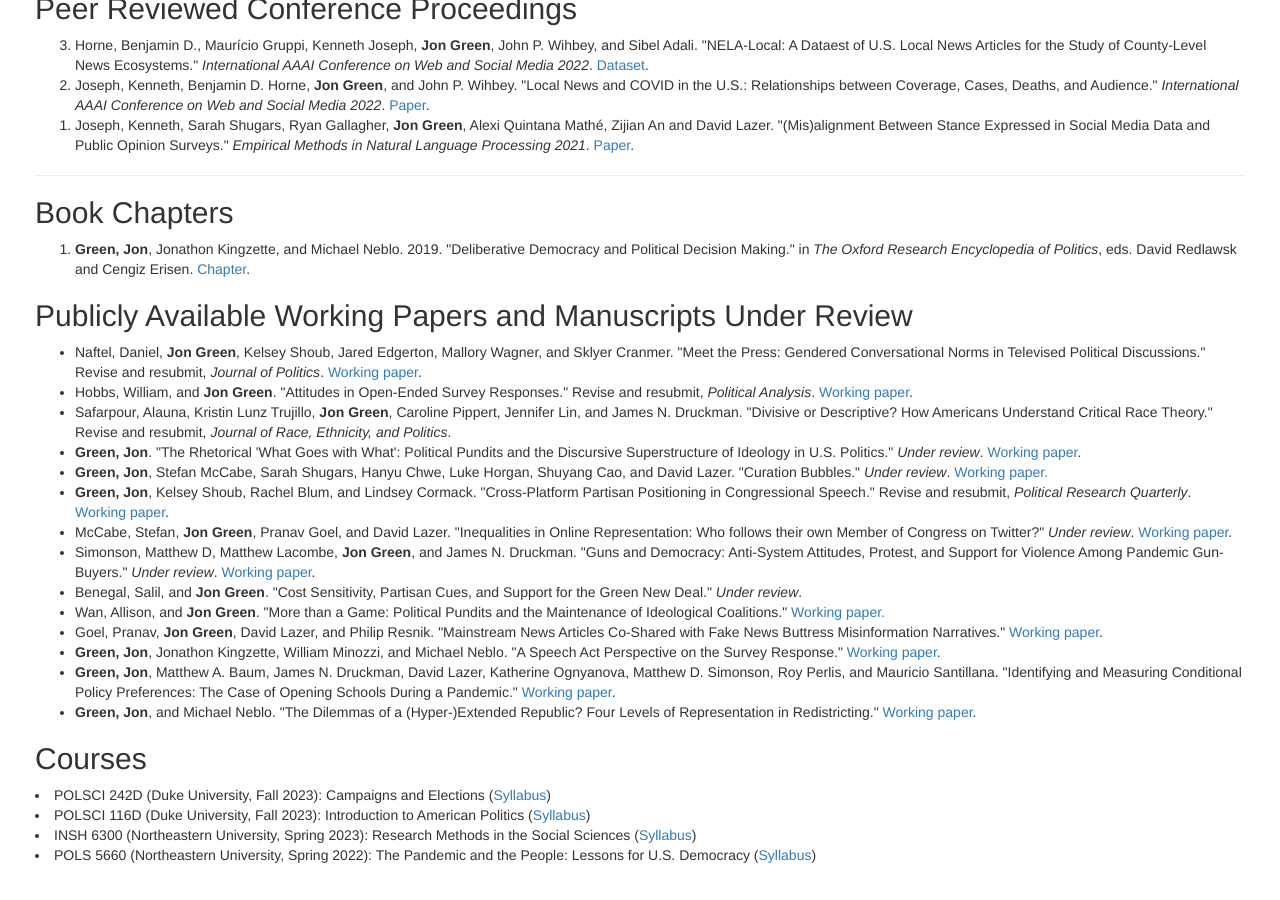
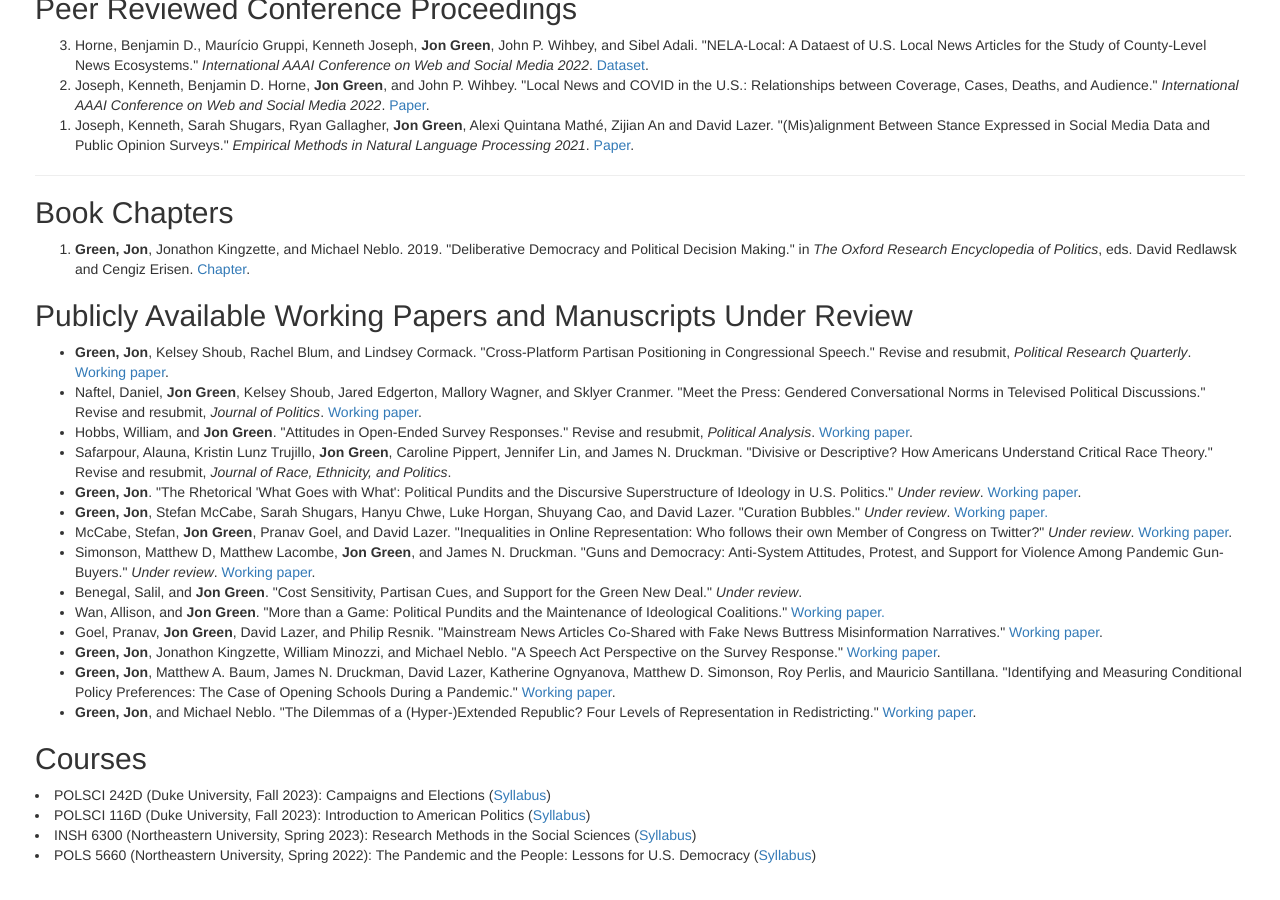
Before and after one commit to jgreen4919/jgreen4919.github.io, a Jekyll site: the page index.html, which Jekyll copies as it is, in a window 1280 px wide and 900 px high, scrolled down 1438 px. Built offline with Jekyll 4.4.1, drawn with Linux system fonts in a browser that asks for light colours; some of the changed lines change nothing that is shown.

Commit message:
reordering

```diff
--- a/index.html
+++ b/index.html
@@ -70,12 +70,12 @@
     <h2>Publicly Available Working Papers and Manuscripts Under Review</h2>
     <ul>
    <!-- <li> Esterling, Kevin, Stefan McCabe, Diogo Ferrari, <strong>Jon Green</strong>, and David Lazer. "Deplatforming Right-Wing Extremists on Twitter Following the January 6 Insurrection." <i>Under review</i>.</li> -->
+    <li> <strong>Green, Jon</strong>, Kelsey Shoub, Rachel Blum, and Lindsey Cormack. "Cross-Platform Partisan Positioning in Congressional Speech." Revise and resubmit, <i>Political Research Quarterly</i>. <a href="https://osf.io/85atn">Working paper</a>.</li>
     <li>Naftel, Daniel, <strong>Jon Green</strong>, Kelsey Shoub, Jared Edgerton, Mallory Wagner, and Sklyer Cranmer. "Meet the Press: Gendered Conversational Norms in Televised Political Discussions." Revise and resubmit, <i>Journal of Politics</i>. <a href="https://osf.io/my8us/">Working paper</a>.</li>
     <li>Hobbs, William, and <strong>Jon Green</strong>. "Attitudes in Open-Ended Survey Responses." Revise and resubmit, <i>Political Analysis</i>. <a href="https://www.dropbox.com/s/4u5mpegkka5mtrd/Will\%20Hobbs_attitudes_in_openended_survey_responses_20230627.pdf">Working paper</a>.</li>
     <li> Safarpour, Alauna, Kristin Lunz Trujillo, <strong>Jon Green</strong>, Caroline Pippert, Jennifer Lin, and James N. Druckman. "Divisive or Descriptive? How Americans Understand Critical Race Theory." Revise and resubmit, <i>Journal of Race, Ethnicity, and Politics</i>.</li>
     <li> <strong>Green, Jon</strong>. "The Rhetorical 'What Goes with What': Political Pundits and the Discursive Superstructure of Ideology in U.S. Politics." <i>Under review</i>. <a href="https://osf.io/vwqnf">Working paper</a>.</li>
     <li> <strong>Green, Jon</strong>, Stefan McCabe, Sarah Shugars, Hanyu Chwe, Luke Horgan, Shuyang Cao, and David Lazer. "Curation Bubbles." <i>Under review</i>. <a href="https://osf.io/vbwer/"> Working paper.</a></li>
-      <li> <strong>Green, Jon</strong>, Kelsey Shoub, Rachel Blum, and Lindsey Cormack. "Cross-Platform Partisan Positioning in Congressional Speech." Revise and resubmit, <i>Political Research Quarterly</i>. <a href="https://osf.io/85atn">Working paper</a>.</li>
       <li>McCabe, Stefan, <strong>Jon Green</strong>, Pranav Goel, and David Lazer. "Inequalities in Online Representation: Who follows their own Member of Congress on Twitter?" <i>Under review</i>. <a href="https://osf.io/x4d6n">Working paper</a>.</li>
       <li>Simonson, Matthew D, Matthew Lacombe, <strong>Jon Green</strong>, and James N. Druckman. "Guns and Democracy: Anti-System Attitudes, Protest, and Support for Violence Among Pandemic Gun-Buyers." <i>Under review</i>. <a href="'https://www.ipr.northwestern.edu/our-work/working-papers/2022/wp-22-37.html">Working paper</a>.</li>
       <li>Benegal, Salil, and <strong>Jon Green</strong>. "Cost Sensitivity, Partisan Cues, and Support for the Green New Deal." <i>Under review</i>.</li>
```
